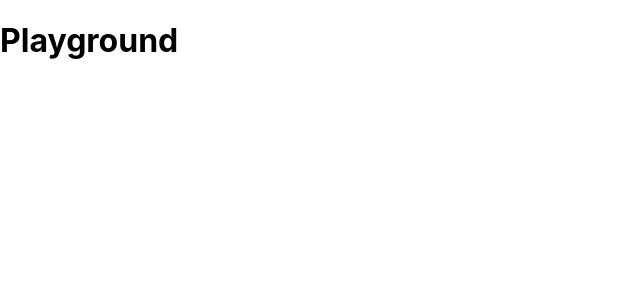
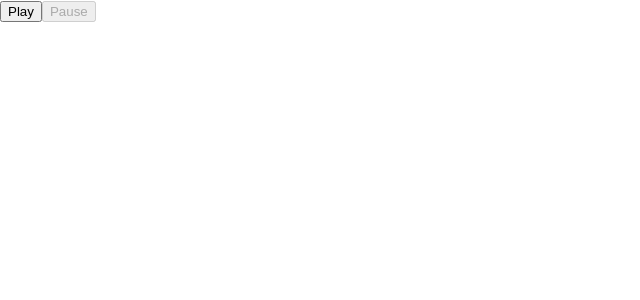
Before and after one commit to IvanBanifatsyeu/redux-toolkit-ts-arrowGame, a React (Vite) app: page / in a window 1280 px wide. Shown: the top 300 px of the page, without its empty margins (0-640 px from the left). Built offline with nearby package versions, Linux system fonts and the light colour scheme.

Commit message:
Controls

```diff
--- a/src/components/Playground/Playground.tsx
+++ b/src/components/Playground/Playground.tsx
@@ -4,7 +4,15 @@
 import Controls from "./components/Controls";
 
 const Playground: React.FC = () => {
-  return <h1>Playground</h1>;
+  const [isTimerActive, setIsTimerActive] = useState<boolean>(false);
+  return (
+    <div>
+      <Controls
+        isTimerActive={isTimerActive}
+        setIsTimerActive={setIsTimerActive}
+      />
+    </div>
+  );
 };
 
 export default Playground;
--- a/src/components/Playground/components/Controls/Controls.tsx
+++ b/src/components/Playground/components/Controls/Controls.tsx
@@ -6,9 +6,18 @@
 }
 
 const Controls: React.FC<IControlsProps> = (props) => {
-  const {} = props;
+  const { isTimerActive, setIsTimerActive } = props;
 
-  return <div>Controls</div>;
+  return (
+    <div>
+      <button onClick={() => setIsTimerActive(true)} disabled={isTimerActive}>
+        Play
+      </button>
+      <button onClick={() => setIsTimerActive(false)} disabled={!isTimerActive}>
+        Pause
+      </button>
+    </div>
+  );
 };
 
 export default Controls;
```
